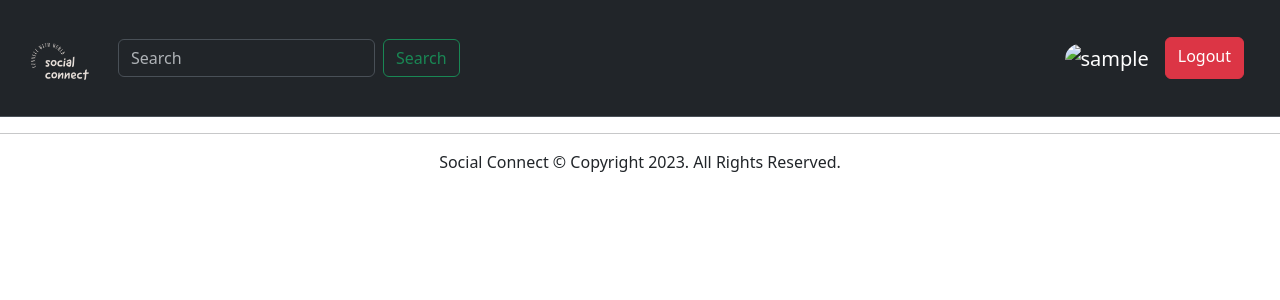
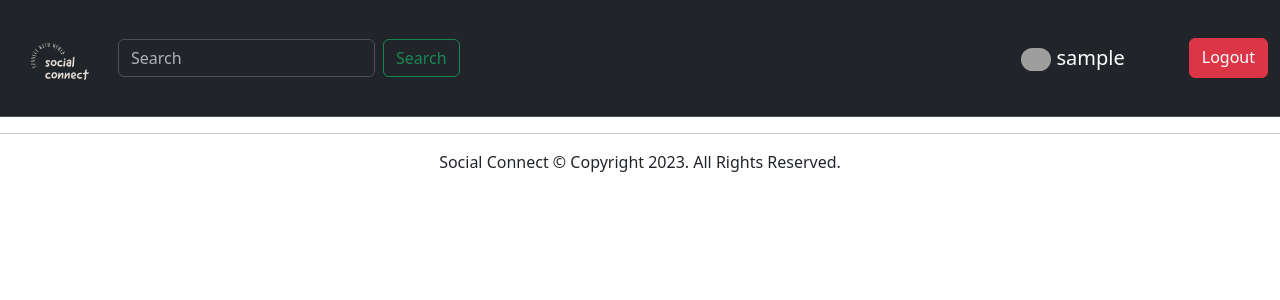
Before and after one commit to mepujan/SocialConnect, a Django app: page / in a window 1280 px wide. Shown: the top 300 px of the page. Run offline with Django 4.2, Linux system fonts and the light colour scheme; the visitor is signed in with stand-in values (Sample User, id 1); data comes from the database, SQL or seed files in the repository; grey boxes are pictures that could not be loaded.

Commit message:
added dynamic profile data to navbar

```diff
--- a/core/views.py
+++ b/core/views.py
@@ -1,9 +1,11 @@
 from django.shortcuts import render, redirect
 from comment.form import CommentForm
 from posts.models import Post
+from user.models import Profile
 
 
 def homepage(request):
+    profile_ = Profile.objects.get(user=request.user)
     form = CommentForm()
     if request.method == "POST":
         form = CommentForm(request.POST)
@@ -16,4 +18,4 @@ def homepage(request):
             instance.save()
             return redirect("/posts")
     posts = Post.objects.all()
-    return render(request, "homepage.html", {'posts': posts, 'comment_form': form})
+    return render(request, "homepage.html", {'posts': posts, 'comment_form': form, 'profile': profile_})
--- a/templates/navbar.html
+++ b/templates/navbar.html
@@ -20,11 +20,12 @@
             </ul>
             <div class="d-flex">
                 {% if request.user.is_authenticated %}
-                <a class="navbar-brand" href="#">
-                    <img src="{{request.profile_pic.url}}" alt="{{request.user.username}}" style="width:40px;"
+                <a class="navbar-brand" href="{% url 'profiles:profile'%}">
+                    <img src="{{profile.profile_pic.url}}" alt="{{request.user.username}}" width="30"
                         class="rounded-pill">
+                    <span>{{request.user.username}}</span>
                 </a>
-                <a href="{% url 'profiles:logout'%}" class="btn btn-danger me-4" role="button"
+                <a href="{% url 'profiles:logout'%}" class="btn btn-danger ms-5" role="button"
                     aria-disabled="true">Logout</a>
                 {%else%}
                 <a href="{% url 'profiles:login'%}" class="btn btn-primary me-4" role="button"
```
